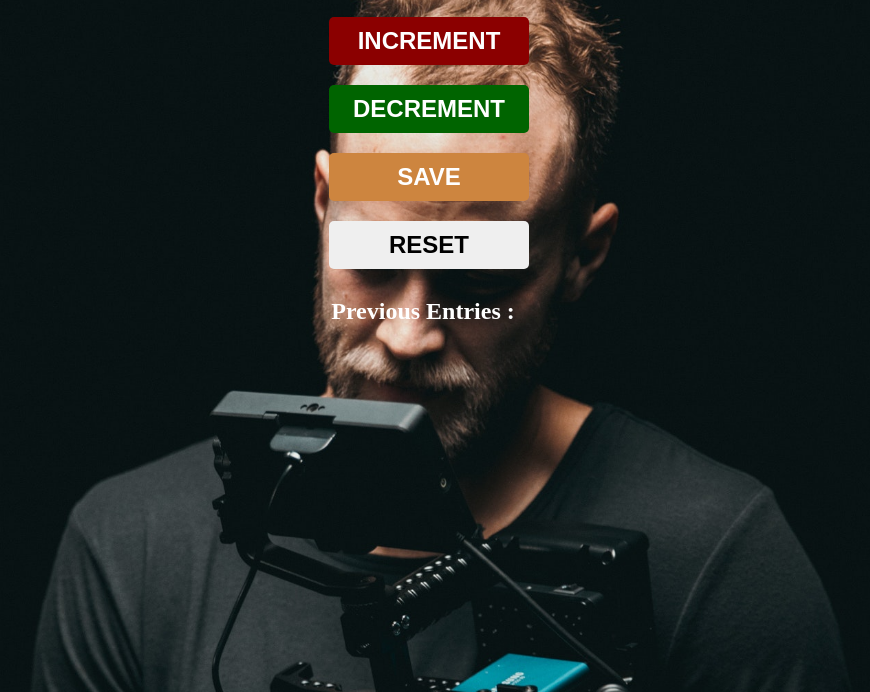
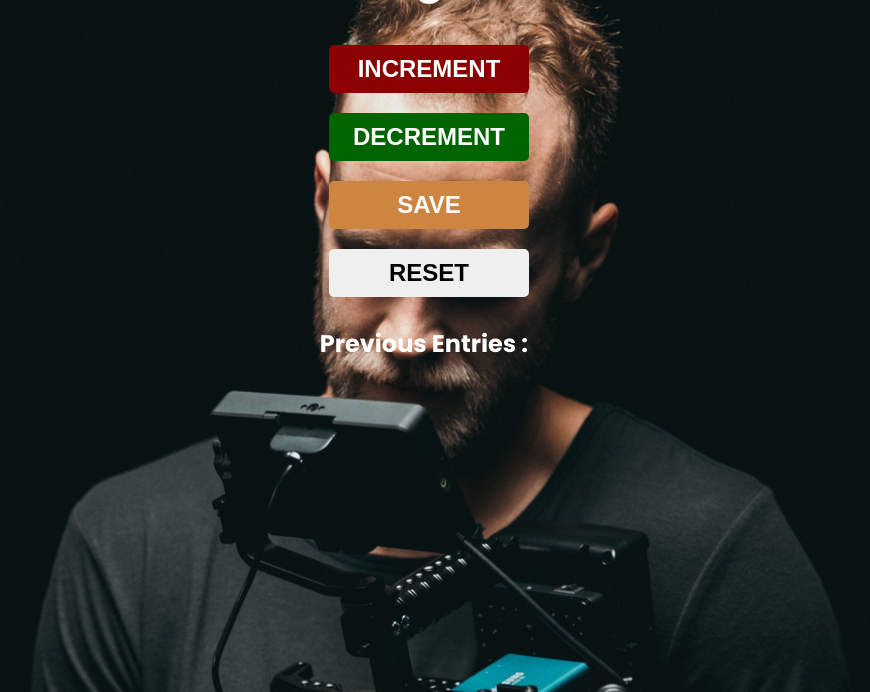
Before and after one commit to JudyTrillz/counting-app, a plain HTML site: page passanger-counter-app/index.html in a window 1280 px wide. Shown: the part 216-908 px from the top of the page, without its empty margins (211-1081 px from the left). Drawn offline with Linux system fonts and the light colour scheme.

Commit message:
added fonts for public use

```diff
--- a/passanger-counter-app/index.html
+++ b/passanger-counter-app/index.html
@@ -5,6 +5,9 @@
     <meta http-equiv="X-UA-Compatible" content="IE=edge">
     <meta name="viewport" content="width=device-width, initial-scale=1.0">
     <link rel="stylesheet" href="style.css">
+    <link rel="preconnect" href="https://fonts.googleapis.com">
+    <link rel="preconnect" href="https://fonts.gstatic.com" crossorigin>
+    <link href="https://fonts.googleapis.com/css2?family=Poppins:wght@400;500;700&display=swap" rel="stylesheet">
     <title>People Counter App</title>
 </head>
 <body>
--- a/passanger-counter-app/style.css
+++ b/passanger-counter-app/style.css
@@ -6,7 +6,7 @@ body{
     background-image: url(hero\ 1.jpg);
     background-size: cover;
     background-repeat: no-repeat;
-    font-family: poppins;
+    font-family: 'Poppins', sans-serif;
     font-weight: bold;
     text-align: center;
     color: white;
```
